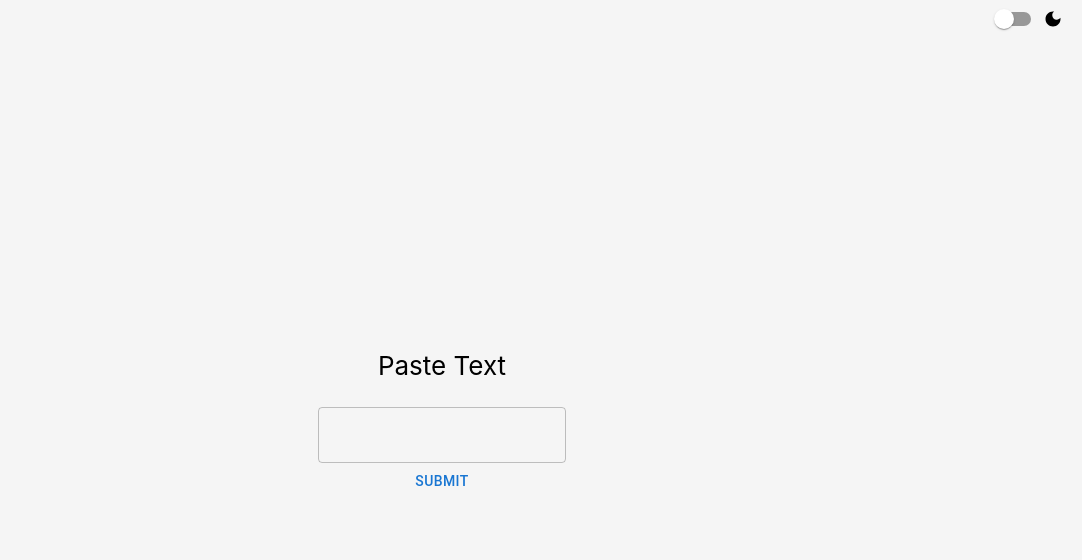
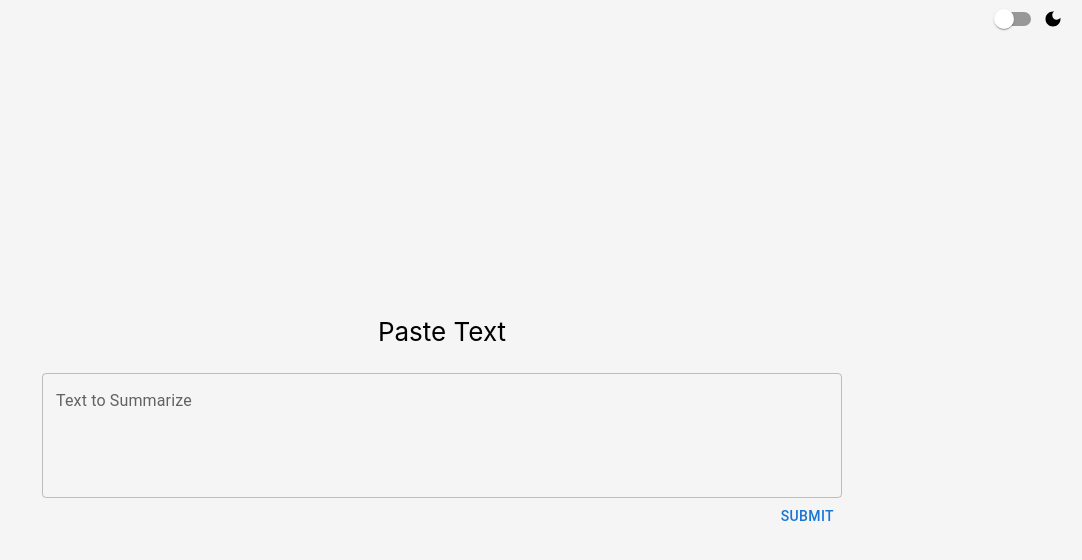
Before and after one commit to liz-areizaga/summarizer, a React (Create React App) app in the folder frontend/: page / in a window 1280 px wide. Shown: the top 560 px of the page, without its empty margins (198-1280 px from the left). Built offline with nearby package versions, Linux system fonts and the light colour scheme.

Commit message:
Updated submit button location

```diff
--- a/frontend/src/App.css
+++ b/frontend/src/App.css
@@ -50,6 +50,15 @@ input[type="text"], textarea {
   justify-self: flex-start;
   justify-content: flex-end;
 }
+.inputBox {
+  display: flex;
+  flex-direction: column;
+  justify-content: center;
+}
+.submit-button {
+  justify-self: flex-end;
+  align-self: flex-end;
+}
 
 @keyframes App-logo-spin {
   from {
--- a/frontend/src/App.tsx
+++ b/frontend/src/App.tsx
@@ -12,8 +12,7 @@ function App() {
 
   const handleSubmit = async () => {
     //let toSummarize: string = "Addie had lived in Happyville since she was born. Next week, however, Addie and her family were moving over 1,000 miles away to Washington. Addie despised the idea of moving for many reasons. She was sad to be leaving her best friend. She had played on the soccer team for two years and didn’t want to leave her team. She would not be sleeping in her bedroom, which she loved and had decorated all by herself. She just hated the whole thing. Adie likes cheese.";
-    console.log(process.env.REACT_APP_OPENAI_API_KEY)
-    let toSummarize: string = (document.getElementById('userInput') as HTMLInputElement).value;
+    let toSummarize: string = "Give me a summary: " + (document.getElementById('userInput') as HTMLInputElement).value;
     const options = {
       method: 'POST',
       headers: {
@@ -59,10 +58,12 @@ function App() {
         <Box className='inputLabelBox'>
           <p> Paste Text</p>
         </Box>
-        <Box className='inputBox'>
-            <TextField type="text" id="userInput" name="userInput"/>
-            <div><Button type="submit" value="Submit" onClick={() => handleSubmit()}> Submit </Button></div>
-        </Box>
+        <div className='inputBox'>
+            <Box sx={{ width: 800, maxWidth: '100%',}}>
+              <TextField fullWidth type="text" id="userInput" label='Text to Summarize' name="userInput" multiline rows={4}/>
+            </Box>
+            <div className='submit-button'><Button type="submit" value="Submit" onClick={() => handleSubmit()}> Submit </Button></div>
+        </div>
         <p>{displayText}</p>
         </header>
       </div>
```
